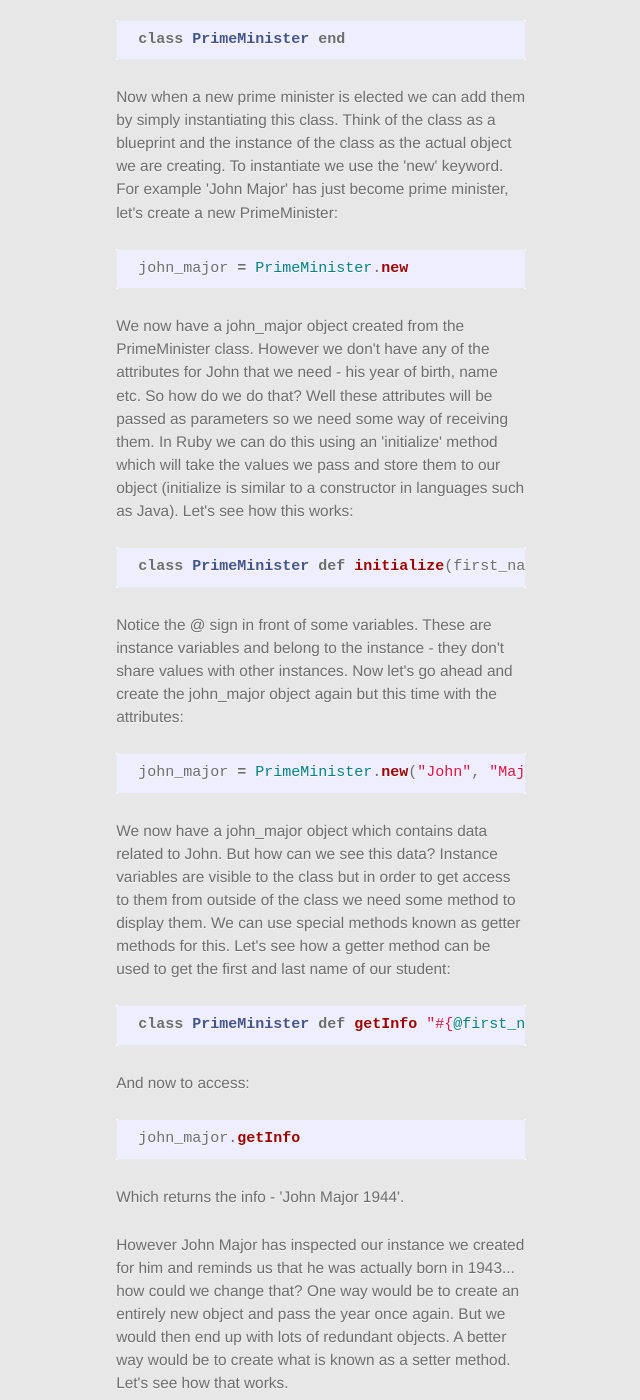
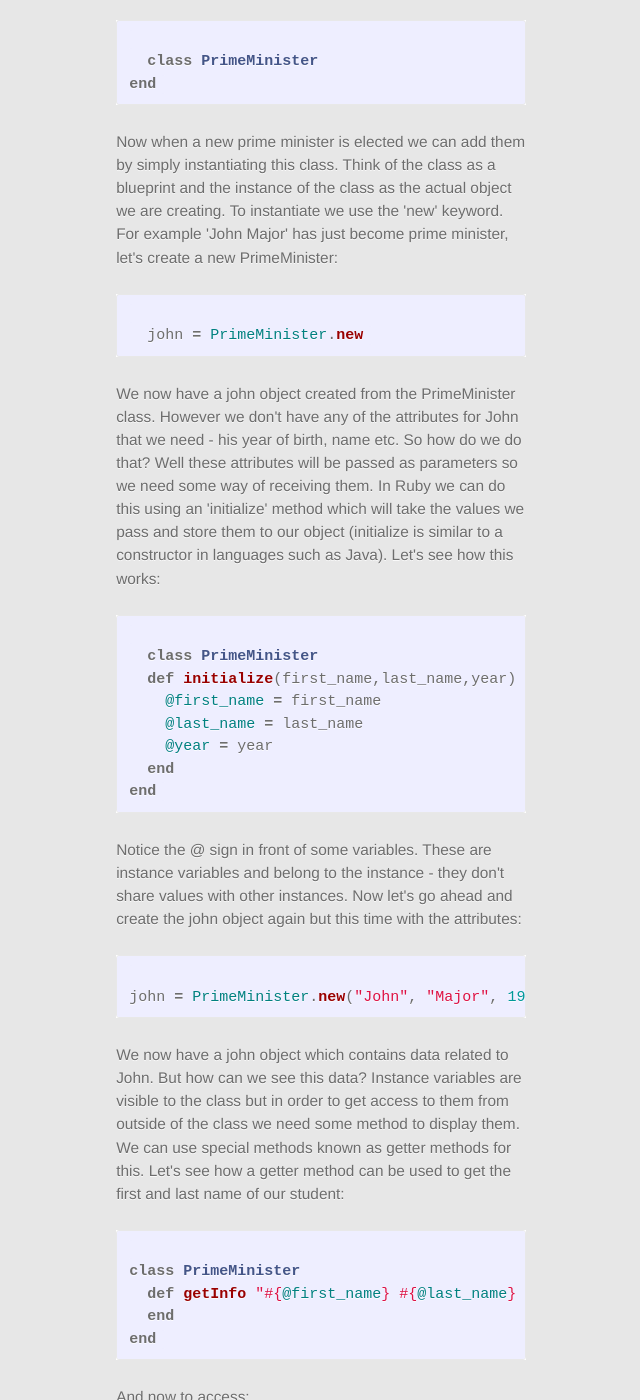
Before and after one commit to oafridi/oafridi.github.io, a Jekyll site: the page built from _posts/2013-09-09-OOP.md, in a window 1280 px wide and 1400 px high, scrolled down 449 px. Shown: the whole window, without its empty margins (104-744 px from the left). Built offline with Jekyll 4.4.1, drawn with Linux system fonts in a browser that asks for light colours; comment, search, counter and statistics services are not loaded; some of the changed text lies outside the part shown.

Commit message:
format code block highlighting

```diff
--- a/_posts/2013-09-09-OOP.md
+++ b/_posts/2013-09-09-OOP.md
@@ -14,35 +14,64 @@ title: "Object Oriented Programming in Ruby"
 
 <p>Let's start by defining our class</p>
 
-{% highlight ruby %} class PrimeMinister end {% endhighlight %}
+{% highlight ruby %}
+  class PrimeMinister
+end
+{% endhighlight %}
 
 <p>Now when a new prime minister is elected we can add them by simply instantiating this class. Think of the class as a blueprint and the instance of the class as the actual object we are creating. To instantiate we use the 'new' keyword. For example 'John Major' has just become prime minister, let's create a new PrimeMinister:</p>
 
-{% highlight ruby %} john_major = PrimeMinister.new {% endhighlight %}
+{% highlight ruby %}
+  john = PrimeMinister.new
+{% endhighlight %}
 
-<p>We now have a john_major object created from the PrimeMinister class. However we don't have any of the attributes for John that we need - his year of birth, name etc. So how do we do that? Well these attributes will be passed as parameters so we need some way of receiving them. In Ruby we can do this using an 'initialize' method which will take the values we pass and store them to our object (initialize is similar to a constructor in languages such as Java). Let's see how this works:</p>
+<p>We now have a john object created from the PrimeMinister class. However we don't have any of the attributes for John that we need - his year of birth, name etc. So how do we do that? Well these attributes will be passed as parameters so we need some way of receiving them. In Ruby we can do this using an 'initialize' method which will take the values we pass and store them to our object (initialize is similar to a constructor in languages such as Java). Let's see how this works:</p>
 
-{% highlight ruby %} class PrimeMinister def initialize(first_name,last_name,year) @first_name = first_name @last_name = last_name @year = year end end {% endhighlight %}
+{% highlight ruby %}
+  class PrimeMinister
+  def initialize(first_name,last_name,year)
+    @first_name = first_name
+    @last_name = last_name
+    @year = year
+  end
+end
+{% endhighlight %}
 
-<p>Notice the @ sign in front of some variables. These are instance variables and belong to the instance - they don't share values with other instances. Now let's go ahead and create the john_major object again but this time with the attributes:</p>
+<p>Notice the @ sign in front of some variables. These are instance variables and belong to the instance - they don't share values with other instances. Now let's go ahead and create the john object again but this time with the attributes:</p>
 
-{% highlight ruby %} john_major = PrimeMinister.new("John", "Major", 1944) {% endhighlight %}
+{% highlight ruby %}
+john = PrimeMinister.new("John", "Major", 1944)
+{% endhighlight %}
 
-<p>We now have a john_major object which contains data related to John. But how can we see this data? Instance variables are visible to the class but in order to get access to them from outside of the class we need some method to display them. We can use special methods known as getter methods for this. Let's see how a getter method can be used to get the first and last name of our student:</p>
+<p>We now have a john object which contains data related to John. But how can we see this data? Instance variables are visible to the class but in order to get access to them from outside of the class we need some method to display them. We can use special methods known as getter methods for this. Let's see how a getter method can be used to get the first and last name of our student:</p>
 
-{% highlight ruby %} class PrimeMinister def getInfo "#{@first_name} #{@last_name} #{year}" end end {% endhighlight %}
+{% highlight ruby %}
+class PrimeMinister
+  def getInfo "#{@first_name} #{@last_name} #{year}"
+  end
+end
+{% endhighlight %}
 
 <p>And now to access:</p>
-{% highlight ruby %} john_major.getInfo {% endhighlight %}
+{% highlight ruby %}
+john.getInfo
+{% endhighlight %}
 
 <p>Which returns the info - 'John Major 1944'.</p>
 
 <p>However John Major has inspected our instance we created for him and reminds us that he was actually born in 1943... how could we change that? One way would be to create an entirely new object and pass the year once again. But we would then end up with lots of redundant objects. A better way would be to create what is known as a setter method. Let's see how that works.</p>
 
-{% highlight ruby %} class PrimeMinister def setYear(year) @year = year end end {% endhighlight %}
+{% highlight ruby %}
+class PrimeMinister
+  def setYear(year) @year = year
+  end
+end
+{% endhighlight %}
 
 <p>And to use it we could simply invoke the method and pass our new year like so</p>
-{% highlight ruby %} john_major.setYear(1943) {% endhighlight %}
+{% highlight ruby %}
+john.setYear(1943)
+{% endhighlight %}
 
 <p>And now John's year of birth has changed and he's a happy man.</p>
 
```
